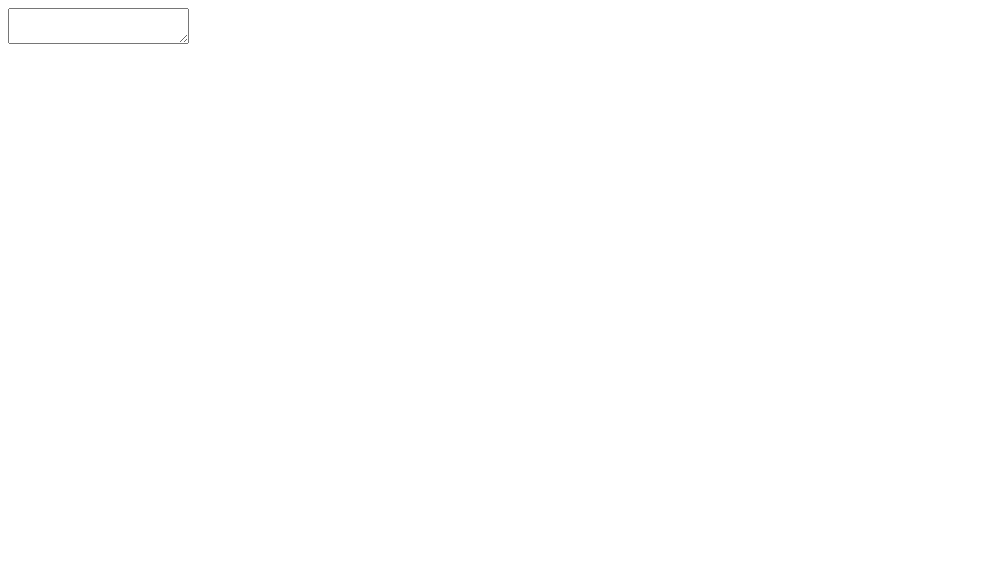
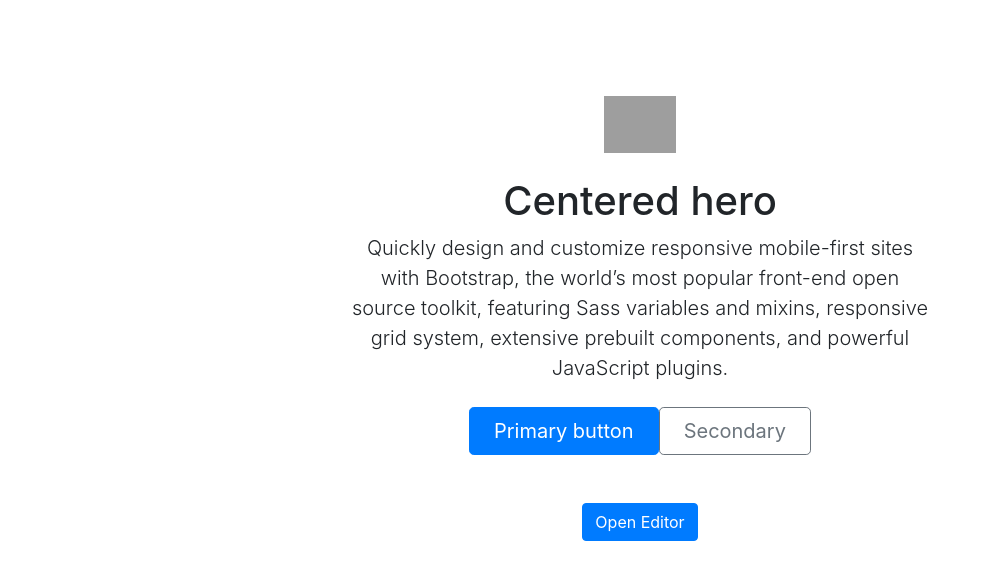
Before and after one commit to SemPlaatsman/HaarlemFestival, a PHP site: page / in a window 1280 px wide. Before the commit the part shown is almost empty. Shown: the top 588 px of the page, without its empty margins (0-982 px from the left). Run offline with PHP 8.4, Linux system fonts and the light colour scheme; some libraries are stand-ins or nearby versions; grey boxes are pictures that could not be loaded.

Commit message:
Some other changes to WYSIWYG

```diff
--- a/app/public/index.php
+++ b/app/public/index.php
@@ -5,34 +5,89 @@
     <meta charset="UTF-8" />
     <meta http-equiv="X-UA-Compatible" content="IE=edge" />
     <meta name="viewport" content="width=device-width, initial-scale=1.0" />
+    <link rel="stylesheet" href="https://cdnjs.cloudflare.com/ajax/libs/twitter-bootstrap/4.3.1/css/bootstrap.min.css">
+    <script src="https://cdnjs.cloudflare.com/ajax/libs/jquery/3.4.1/jquery.min.js"></script>
+    <script src="https://cdnjs.cloudflare.com/ajax/libs/popper.js/1.14.7/umd/popper.min.js"></script>
+    <script src="https://cdnjs.cloudflare.com/ajax/libs/twitter-bootstrap/4.3.1/js/bootstrap.min.js"></script>
     <script src="https://cdn.ckeditor.com/4.14.1/standard/ckeditor.js"></script>
     <title>Document</title>
 </head>
 
 <body>
-    <textarea name="content" id="content"></textarea>
+
+    <div class="px-4 py-5 my-5 text-center">
+        <img class="d-block mx-auto mb-4" src="/docs/5.2/assets/brand/bootstrap-logo.svg" alt="" width="72" height="57">
+        <h1 class="display-5 fw-bold">Centered hero</h1>
+        <div class="col-lg-6 mx-auto">
+            <p class="lead mb-4">Quickly design and customize responsive mobile-first sites with
+                Bootstrap, the
+                world’s
+                most popular front-end open source toolkit, featuring Sass variables and mixins,
+                responsive grid
+                system,
+                extensive prebuilt components, and powerful JavaScript plugins.</p>
+            <div class="d-grid gap-2 d-sm-flex justify-content-sm-center">
+                <button type="button" class="btn btn-primary btn-lg px-4 gap-3">Primary
+                    button</button>
+                <button type="button" class="btn btn-outline-secondary btn-lg px-4">Secondary</button>
+            </div>
+        </div>
+
+
+        <div class="container mt-5">
+            <button type="button" class="btn btn-primary" data-toggle="modal" data-target="#editor-modal">Open
+                Editor</button>
+        </div>
+
+        <div class="modal fade" id="editor-modal" tabindex="-1" role="dialog" aria-labelledby="editor-modal-label"
+            aria-hidden="true">
+            <div class="modal-dialog modal-lg" role="document">
+                <div class="modal-content">
+                    <div class="modal-header">
+                        <h5 class="modal-title" id="editor-modal-label">WYSIWYG Editor</h5>
+                        <button type="button" class="close" data-dismiss="modal" aria-label="Close">
+                            <span aria-hidden="true">&times;</span>
+                        </button>
+                    </div>
+                    <div class="modal-body">
+                        <form method="POST">
+                            <!-- THIS IS SAMPLE CODE -->
+                            <!-- DYNAMIC CODE FROM DATABASE SHOULD BE PLACED HERE -->
+                            <div contenteditable="true" name="content" id="content">
+                                <div class="px-4 py-5 my-5 text-center">
+                                    <img class="d-block mx-auto mb-4" src="/docs/5.2/assets/brand/bootstrap-logo.svg"
+                                        alt="" width="72" height="57">
+                                    <h1 class="display-5 fw-bold">Centered hero</h1>
+                                    <div class="col-lg-6 mx-auto">
+                                        <p class="lead mb-4">Quickly design and customize responsive mobile-first sites
+                                            with
+                                            Bootstrap, the
+                                            world’s
+                                            most popular front-end open source toolkit, featuring Sass variables and
+                                            mixins,
+                                            responsive grid
+                                            system,
+                                            extensive prebuilt components, and powerful JavaScript plugins.</p>
+                                        <div class="d-grid gap-2 d-sm-flex justify-content-sm-center">
+                                            <button type="button" class="btn btn-primary btn-lg px-4 gap-3">Primary
+                                                button</button>
+                                            <button type="button"
+                                                class="btn btn-outline-secondary btn-lg px-4">Secondary</button>
+                                        </div>
+                                    </div>
+                                </div>
+                            </div>
+                            <button type="submit" name="save">Save</button>
+                        </form>
+                    </div>
+                    <div class="modal-footer">
+                        <button type="button" class="btn btn-secondary" data-dismiss="modal">Close</button>
+                        <button type="button" class="btn btn-primary">Save</button>
+                    </div>
+                </div>
+            </div>
+        </div>
 </body>
-<script>
-    CKEDITOR.replace("content", {
-        toolbar: [
-            {
-                name: "document",
-                items: ["Source", "-", "NewPage", "Preview", "-", "Templates"],
-            },
-            [
-                "Cut",
-                "Copy",
-                "Paste",
-                "PasteText",
-                "PasteFromWord",
-                "-",
-                "Undo",
-                "Redo",
-            ],
-            "/",
-            { name: "basicstyles", items: ["Bold", "Italic"] },
-        ],
-    });
-</script>
+<script src=" javascript/CKeditor.js"></script>
 
 </html>
--- /dev/null
+++ b/app/public/javascript/CKeditor.js
@@ -0,0 +1,32 @@
+CKEDITOR.replace("content", {
+    toolbar: [
+        {
+            name: "document",
+            items: ["Source", "-", "NewPage", "Preview", "-", "Templates"],
+        },
+        [
+            "Cut",
+            "Copy",
+            "Paste",
+            "PasteText",
+            "PasteFromWord",
+            "-",
+            "Undo",
+            "Redo",
+        ],
+        "/",
+        { name: "basicstyles", items: ["Bold", "Italic"] },
+    ],
+});
+
+// Retrieve the content from the database and populate the editor with it
+var xhr = new XMLHttpRequest();
+xhr.open("GET", "get_content.php", true);
+xhr.onload = function () {
+if (xhr.status === 200) {
+    CKEDITOR.instances.content.setData(xhr.responseText);
+    } else {
+        console.log("Request failed.  Returned status of " + xhr.status);
+        }
+    };
+xhr.send();
```
